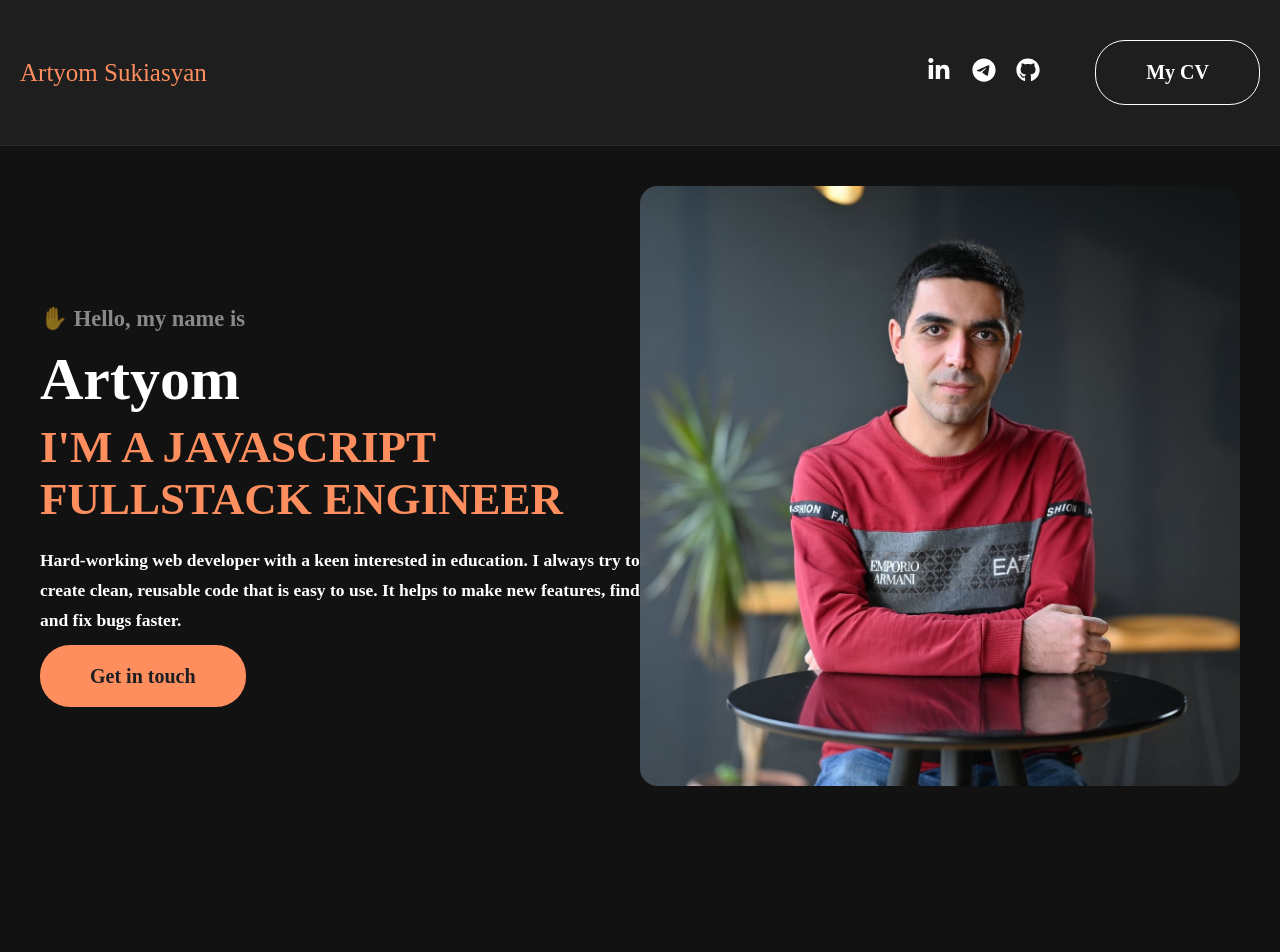
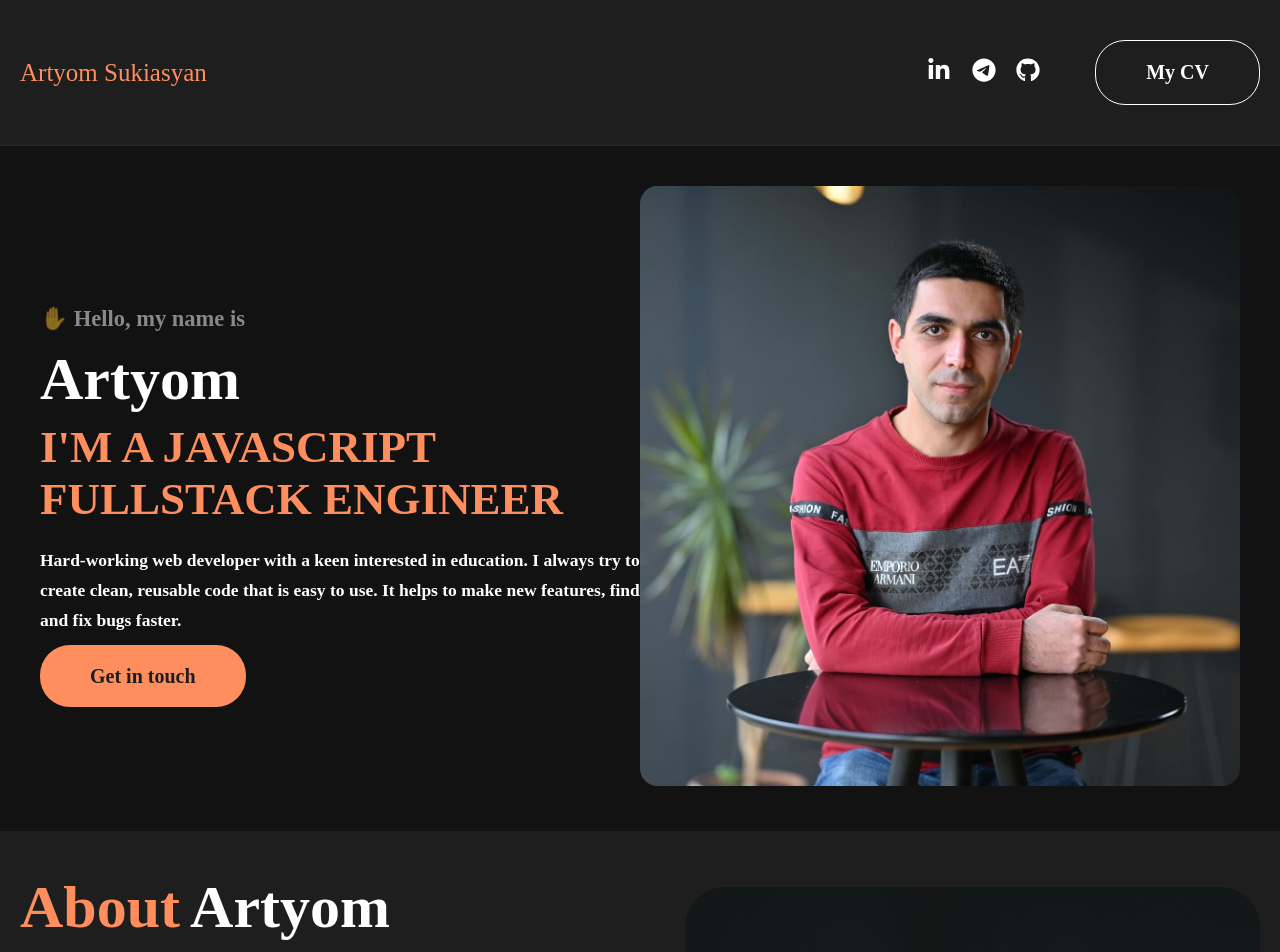
Before and after one commit to ArtyomSukiasyan/portfolio, a Next.js app: page / in a window 1280 px wide. Shown: the top 952 px of the page. Before the commit the page ends 831 px from the top, so only its background shows below. Built offline with nearby package versions, Linux system fonts and the light colour scheme.

Commit message:
feat: add About component in main page

```diff
--- a/src/pages/index.tsx
+++ b/src/pages/index.tsx
@@ -2,6 +2,7 @@ import { descriptionContent, fullName } from "../constants/config";
 import Head from "next/head";
 import Header from "../components/header/Header";
 import Preview from "../components/preview/Preview";
+import About from "../components/about/About";
 
 export default function Home() {
   return (
@@ -13,6 +14,7 @@ export default function Home() {
       </Head>
       <Header />
       <Preview />
+      <About />
     </>
   );
 }
```
